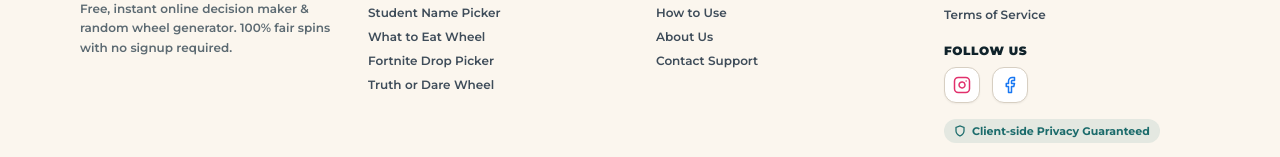
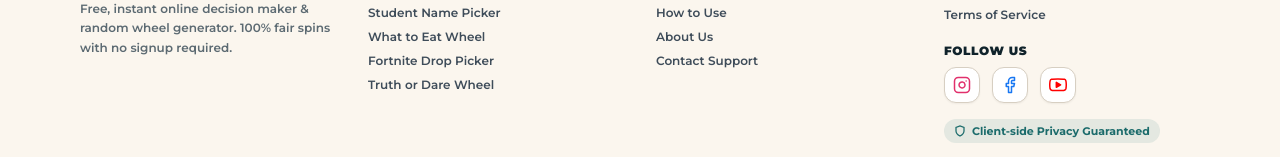
Before and after one commit to ankamdharmendar1-ui/sp, a React (Vite) app: page / in a window 1280 px wide. Shown: the part 8319-8476 px from the top of the page. Built offline with nearby package versions, Linux system fonts and the light colour scheme.

Commit message:
Add official YouTube channel (@realpickerwheel) to footer and schema.org sameAs

```diff
--- a/src/components/Layout/AppShell.tsx
+++ b/src/components/Layout/AppShell.tsx
@@ -236,6 +236,18 @@ export function AppShell() {
                       <path d="M18 2h-3a5 5 0 0 0-5 5v3H7v4h3v8h4v-8h3l1-4h-4V7a1 1 0 0 1 1-1h3z"/>
                     </svg>
                   </a>
+                  <a
+                    href="https://www.youtube.com/@realpickerwheel"
+                    target="_blank"
+                    rel="noopener noreferrer"
+                    className="flex h-9 w-9 items-center justify-center rounded-xl bg-white border border-[#d7cfc2] text-[#ff0000] hover:bg-[#ff0000] hover:text-white hover:border-[#ff0000] shadow-xs transition-colors"
+                    aria-label="Subscribe to Real Picker Wheel on YouTube"
+                  >
+                    <svg width="18" height="18" viewBox="0 0 24 24" fill="none" stroke="currentColor" strokeWidth="2" strokeLinecap="round" strokeLinejoin="round">
+                      <path d="M22.54 6.42a2.78 2.78 0 0 0-1.94-2C18.88 4 12 4 12 4s-6.88 0-8.6.46a2.78 2.78 0 0 0-1.94 2A29 29 0 0 0 1 11.75a29 29 0 0 0 .46 5.33A2.78 2.78 0 0 0 3.4 19c1.72.46 8.6.46 8.6.46s6.88 0 8.6-.46a2.78 2.78 0 0 0 1.94-2 29 29 0 0 0 .46-5.25 29 29 0 0 0-.46-5.33z"/>
+                      <polygon points="9.75 15.02 15.5 11.75 9.75 8.48 9.75 15.02" fill="currentColor"/>
+                    </svg>
+                  </a>
                 </div>
               </div>
 
--- a/src/components/Seo/Seo.tsx
+++ b/src/components/Seo/Seo.tsx
@@ -62,6 +62,7 @@ export function Seo({ title, description, path, faq }: SeoProps) {
       sameAs: [
         'https://www.instagram.com/realpickerwheel_com',
         'https://www.facebook.com/share/1GeqhThN2T/',
+        'https://www.youtube.com/@realpickerwheel',
       ],
     }
 
```
